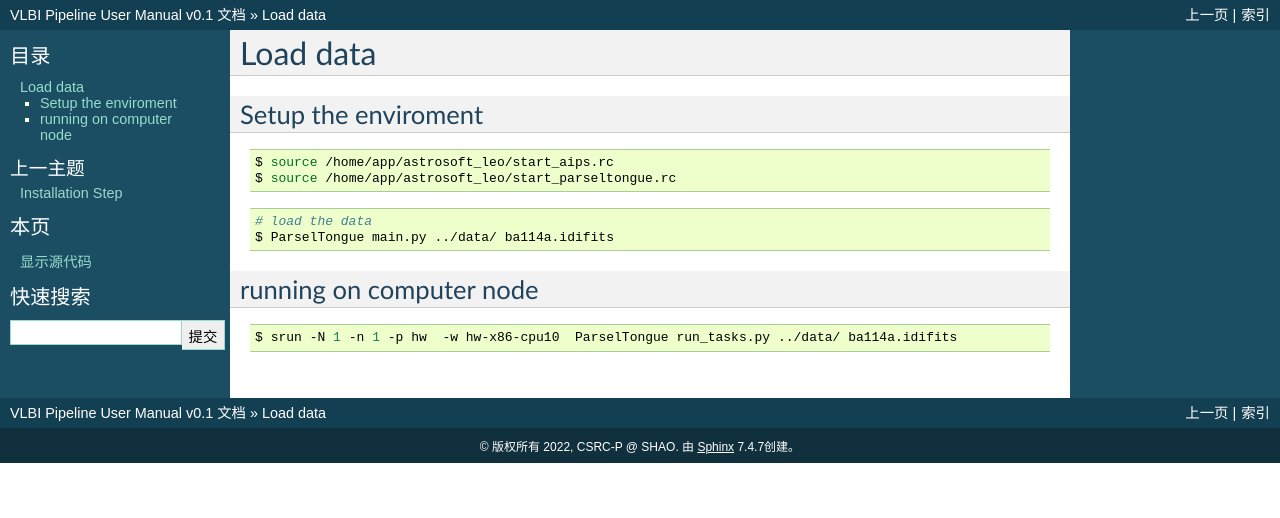
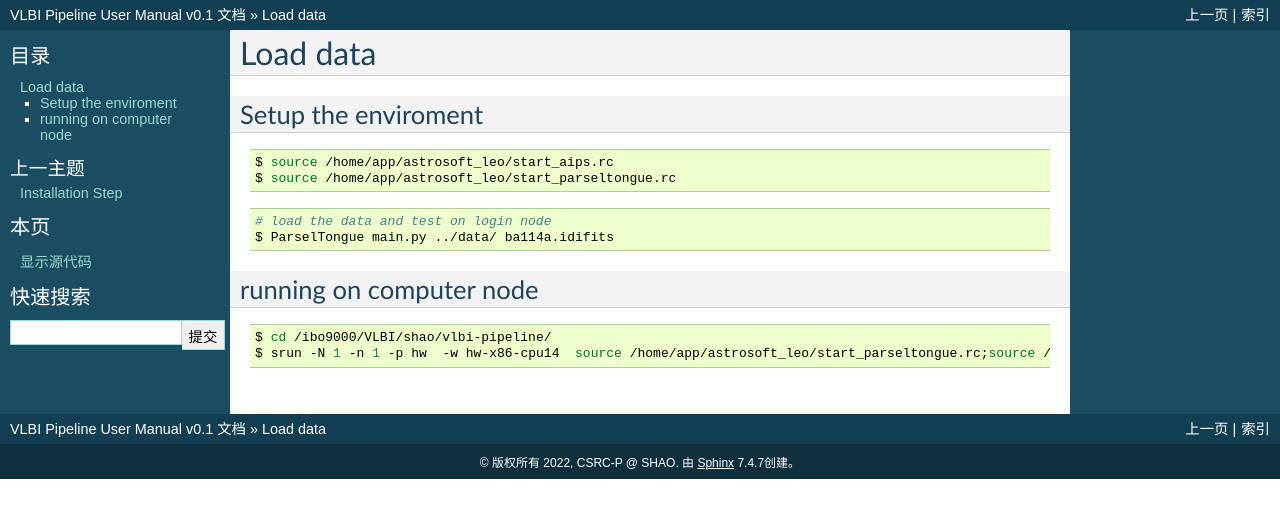
Before and after one commit to SHAO-SKA/vlbi-pipeline, a Sphinx documentation site: the page built from docs/data/loaddata.rst, in a window 1280 px wide. Shown: the top 518 px of the page. Built offline with Sphinx 7.4.7, drawn with Linux system fonts in a browser that asks for light colours; pages that are not in the unit, such as notebooks, are missing from menus.

Commit message:
make sure set the ENV when running on computer node

```diff
--- a/docs/data/loaddata.rst
+++ b/docs/data/loaddata.rst
@@ -12,7 +12,7 @@
 
 .. code-block:: bash
 
-    # load the data
+    # load the data and test on login node
     $ ParselTongue main.py ../data/ ba114a.idifits
 
 
@@ -22,4 +22,5 @@
 
 .. code-block:: bash
 
-    $ srun -N 1 -n 1 -p hw  -w hw-x86-cpu10  ParselTongue run_tasks.py ../data/ ba114a.idifits
+    $ cd /ibo9000/VLBI/shao/vlbi-pipeline/
+    $ srun -N 1 -n 1 -p hw  -w hw-x86-cpu14  source /home/app/astrosoft_leo/start_parseltongue.rc;source /home/app/astrosoft_leo/start_parseltongue.rc;  ParselTongue main.py ../data/ ba114a.idifits
```
